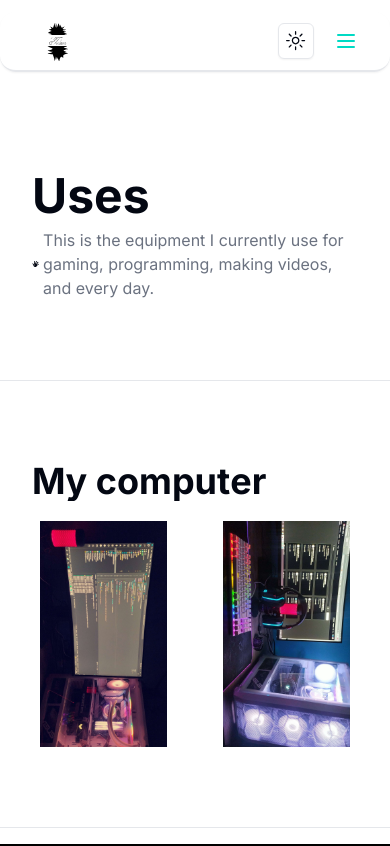
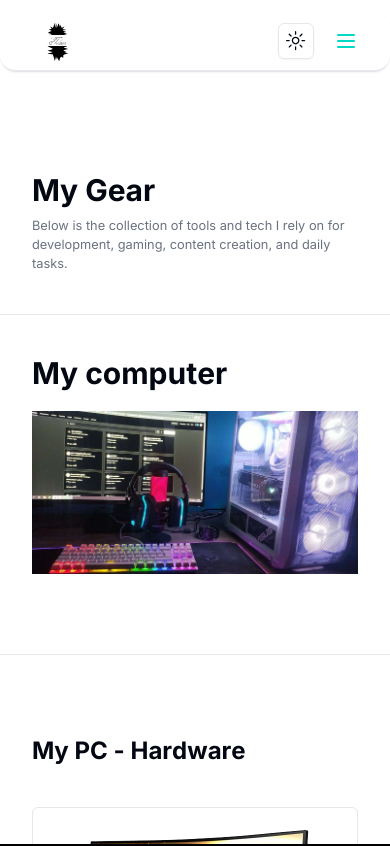
Before and after one commit to YieGin/portfolio-new, a Next.js app: page /uses in a window 390 px wide. Shown: the top 846 px of the page. Built offline with nearby package versions, Linux system fonts and the light colour scheme.

Commit message:
made uses page responsive, added animations to HardwareSection,SoftwareSection

```diff
--- a/src/app/uses/page.tsx
+++ b/src/app/uses/page.tsx
@@ -3,54 +3,59 @@ import { Separator } from "@/components/ui/separator";
 import AnimatedCharacters from "@/utlis/AnimatedCharacters";
 import Image from "next/image";
 import React from "react";
-import { GiHand } from "react-icons/gi";
-import {  PcImg, PcImgTwo } from "../../../public/assets";
+import { PcImgTwo } from "../../../public/assets";
 import { AspectRatio } from "@/components/ui/aspect-ratio";
 import HardwareSection from "@/components/Hardware-Section";
 import SoftwaresSection from "@/components/Softwares-Section";
-
+import { motion } from "framer-motion";
 
 const Uses = () => {
+  const itemVariants = {
+    offscreen: { opacity: 0, y: 50 },
+    onscreen: () => ({
+      opacity: 1,
+      y: 0,
+      transition: { duration: 0.9 },
+    }),
+  };
   return (
     <div className="mt-28 pb-20">
       <div className="space-y-2 container lg:px-48">
         <AnimatedCharacters
-          className="text-5xl font-bold"
+          className="lg:text-5xl text-3xl font-bold"
           type="heading1"
-          text="Uses"
+          text="My Gear"
         />
         <div className="flex gap-1 items-center">
-          <GiHand />
-          <p className="text-[1rem] text-muted-foreground">
-            This is the equipment I currently use for gaming, programming,
-            making videos, and every day.
+          <p className="md:text-[1rem] text-[0.8rem] text-muted-foreground md:w-2/3">
+            Below is the collection of tools and tech I rely on for development,
+            gaming, content creation, and daily tasks.
           </p>
         </div>
       </div>
-      <Separator className="my-20" />
-      <div className="container lg:px-48">
+      <Separator className="md:my-20 my-10" />
+      <motion.div
+        variants={itemVariants}
+        initial="offscreen"
+        whileInView="onscreen"
+        viewport={{ once: true, amount: 0.5 }}
+        className="container lg:px-48"
+      >
         <AnimatedCharacters
-          className="text-4xl font-bold mb-5"
+          className="md:text-4xl text-3xl font-bold mb-5"
           type="heading1"
           text="My computer"
         />
-        <AspectRatio ratio={13 / 9} className="float-left flex gap-10">
+        <AspectRatio ratio={10 / 5} className="float-left flex gap-10">
           <Image
-            className="object-contain"
-            src={PcImg}
-            width={400}
-            height={400}
-            alt="computer"
-          />
-          <Image
-            className="object-contain"
+            className="object-cover"
             src={PcImgTwo}
-            width={400}
-            height={400}
+            width={2000}
+            height={2000}
             alt="computer"
           />
         </AspectRatio>
-      </div>
+      </motion.div>
       <Separator className="my-20" />
       <HardwareSection />
       <Separator className="my-20" />
--- a/src/components/Hardware-Section.tsx
+++ b/src/components/Hardware-Section.tsx
@@ -3,18 +3,34 @@ import { HardwareList } from "@/lib/constant";
 import AnimatedCharacters from "@/utlis/AnimatedCharacters";
 import Image from "next/image";
 import React from "react";
+import { motion } from "framer-motion";
 
 const HardwareSection = () => {
+
+  const itemVariants = {
+    offscreen: { opacity: 0, y: 50 },
+    onscreen: (index: number) => ({
+      opacity: 1,
+      y: 0,
+      transition: { delay: index * 0.1, duration: 0.3 },
+    }),
+  };
+
   return (
     <div className="container lg:px-48">
       <AnimatedCharacters
-        className="text-4xl font-bold"
+        className="md:text-4xl text-2xl font-bold"
         type="heading1"
         text="My PC - Hardware"
       />
-      <div className="grid grid-cols-4 gap-5 mt-10">
+      <div className="grid lg:grid-cols-4 md:grid-cols-3 sm:grid-cols-2 gap-5 mt-10">
         {HardwareList.map((item) => (
-          <div
+          <motion.div
+            variants={itemVariants}
+            initial="offscreen"
+            whileInView="onscreen"
+            viewport={{ once: true, amount: 0.3 }}
+            custom={item.id}
             key={item.id}
             className="p-3 rounded-md border-[1px] dark:hover:bg-gray-800 hover:bg-gray-100 cursor-pointer hover: h-full"
           >
@@ -31,7 +47,7 @@ const HardwareSection = () => {
                 {item.description}
               </p>
             </div>
-          </div>
+          </motion.div>
         ))}
       </div>
     </div>
--- a/src/components/Softwares-Section.tsx
+++ b/src/components/Softwares-Section.tsx
@@ -2,18 +2,34 @@ import { SoftwareList } from '@/lib/constant'
 import AnimatedCharacters from '@/utlis/AnimatedCharacters'
 import Image from 'next/image'
 import React from 'react'
+import { motion } from "framer-motion";
 
 const SoftwaresSection = () => {
+
+  const itemVariants = {
+    offscreen: { opacity: 0, y: 50 },
+    onscreen: (index: number) => ({
+      opacity: 1,
+      y: 0,
+      transition: { delay: index * 0.1, duration: 0.3 },
+    }),
+  };
+
   return (
     <div className='container lg:px-48'>
       <AnimatedCharacters
-        className="text-4xl font-bold"
+        className="md:text-4xl text-2xl font-bold"
         type="heading1"
-        text="My PC - Hardware"
+        text="Software"
       />
-      <div className="grid grid-cols-4 gap-5 mt-10">
+      <div className="grid lg:grid-cols-4 md:grid-cols-3 sm:grid-cols-2 gap-5 mt-10">
         {SoftwareList.map((item) => (
-          <div
+          <motion.div
+          variants={itemVariants}
+            initial="offscreen"
+            whileInView="onscreen"
+            viewport={{ once: true, amount: 0.3 }}
+            custom={item.id}
             key={item.id}
             className="p-3 rounded-md border-[1px] dark:hover:bg-gray-800 hover:bg-gray-100 cursor-pointer hover: h-full"
           >
@@ -30,7 +46,7 @@ const SoftwaresSection = () => {
                 {item.description}
               </p>
             </div>
-          </div>
+          </motion.div>
         ))}
       </div>
     </div>
```
Also changed, not shown: public/assets/Images/Pc2.jpg.
